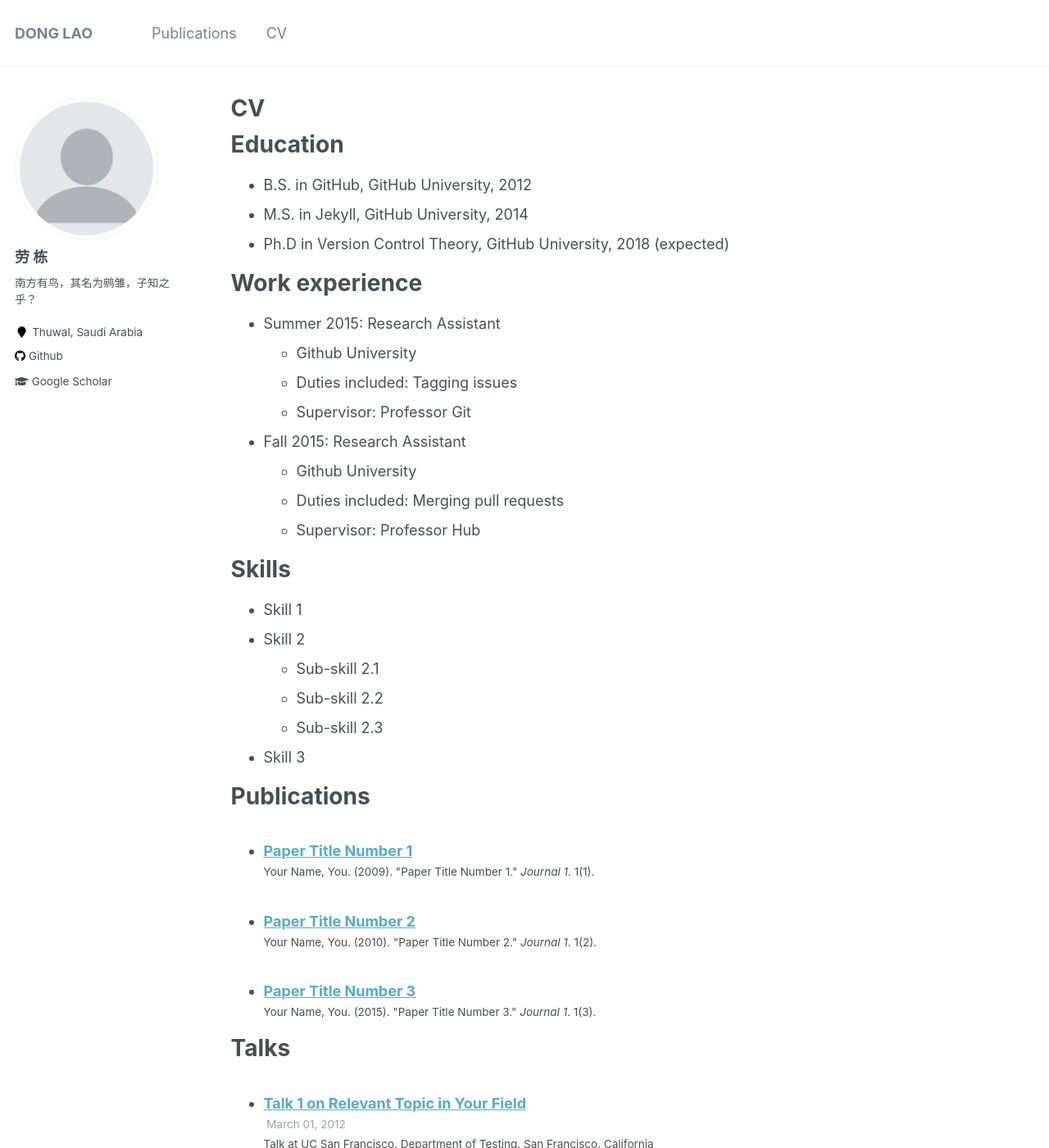
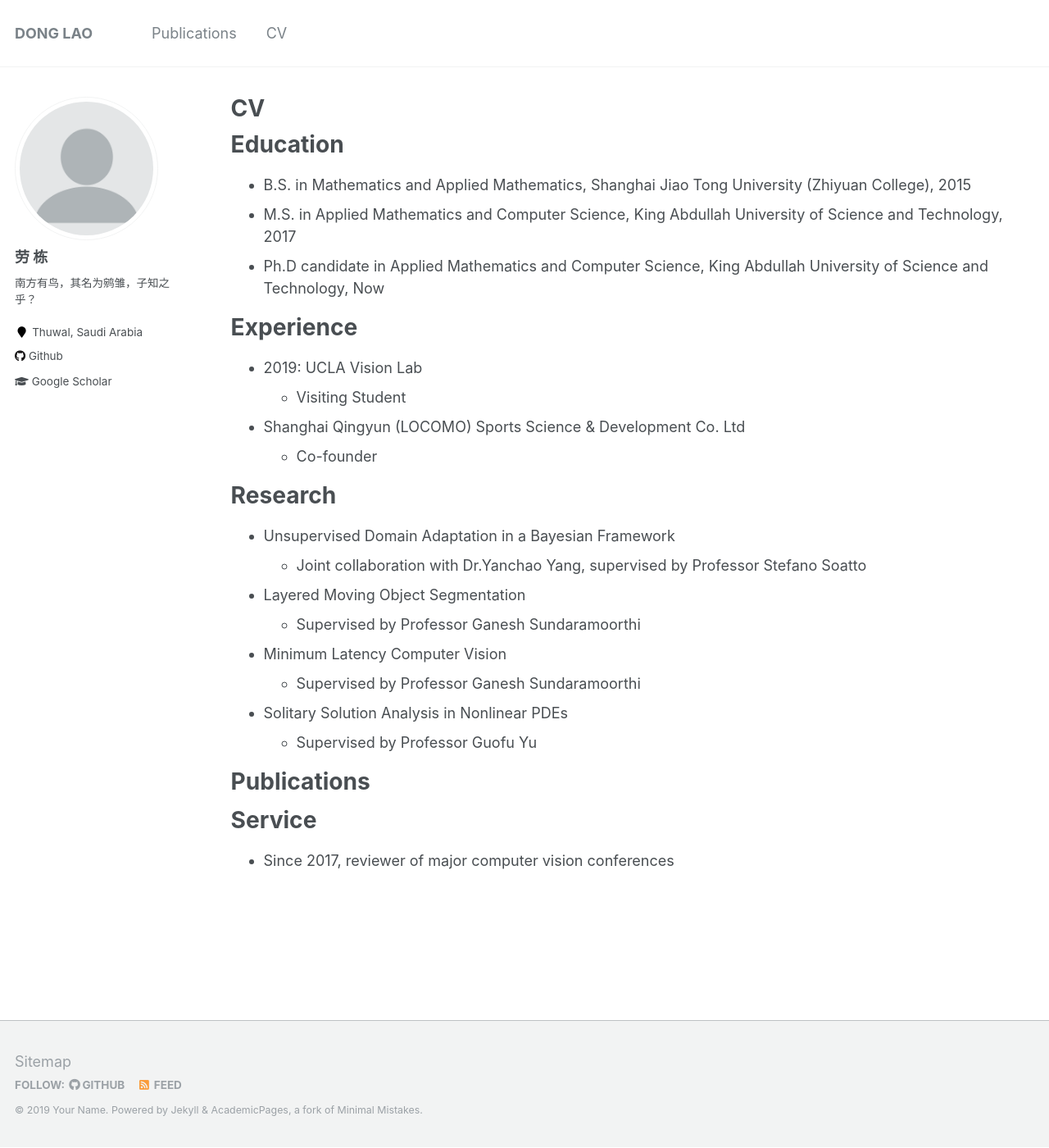
Before and after one commit to donglao/dlaoweb, a Jekyll site: the page built from _pages/cv.md, in a window 1280 px wide and 1400 px high. Shown: the whole window at 82% size. Built offline with Jekyll 4.4.1, drawn with Linux system fonts in a browser that asks for light colours; some of the changed text lies outside the part shown.

Commit message:
Update cv.md

```diff
--- a/_pages/cv.md
+++ b/_pages/cv.md
@@ -11,49 +11,33 @@ redirect_from:
 
 Education
 ======
-* B.S. in GitHub, GitHub University, 2012
-* M.S. in Jekyll, GitHub University, 2014
-* Ph.D in Version Control Theory, GitHub University, 2018 (expected)
+* B.S. in Mathematics and Applied Mathematics, Shanghai Jiao Tong University (Zhiyuan College), 2015
+* M.S. in Applied Mathematics and Computer Science, King Abdullah University of Science and Technology, 2017
+* Ph.D candidate in Applied Mathematics and Computer Science, King Abdullah University of Science and Technology, Now
 
-Work experience
+
+Experience
 ======
-* Summer 2015: Research Assistant
-  * Github University
-  * Duties included: Tagging issues
-  * Supervisor: Professor Git
+* 2019: UCLA Vision Lab
+  * Visiting Student
 
-* Fall 2015: Research Assistant
-  * Github University
-  * Duties included: Merging pull requests
-  * Supervisor: Professor Hub
+* Shanghai Qingyun (LOCOMO) Sports Science & Development Co. Ltd
+  * Co-founder
 
-Skills
+Research
 ======
-* Skill 1
-* Skill 2
-  * Sub-skill 2.1
-  * Sub-skill 2.2
-  * Sub-skill 2.3
-* Skill 3
+* Unsupervised Domain Adaptation in a Bayesian Framework
+  * Joint collaboration with Dr.Yanchao Yang, supervised by Professor Stefano Soatto
+* Layered Moving Object Segmentation
+  * Supervised by Professor Ganesh Sundaramoorthi
+* Minimum Latency Computer Vision
+  * Supervised by Professor Ganesh Sundaramoorthi
+* Solitary Solution Analysis in Nonlinear PDEs
+  * Supervised by Professor Guofu Yu
 
 Publications
 ======
-  <ul>{% for post in site.publications %}
-    {% include archive-single-cv.html %}
-  {% endfor %}</ul>
 
-Talks
+Service
 ======
-  <ul>{% for post in site.talks %}
-    {% include archive-single-talk-cv.html %}
-  {% endfor %}</ul>
-
-Teaching
-======
-  <ul>{% for post in site.teaching %}
-    {% include archive-single-cv.html %}
-  {% endfor %}</ul>
-
-Service and leadership
-======
-* Currently signed in to 43 different slack teams
+* Since 2017, reviewer of major computer vision conferences
```
